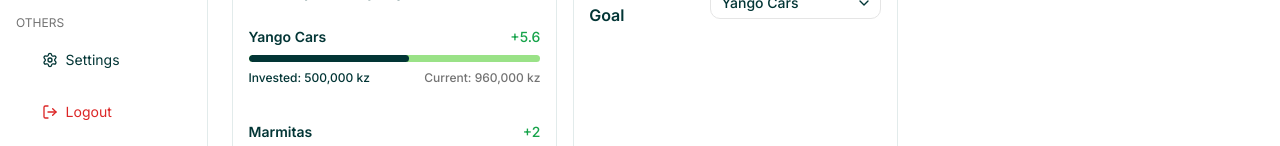
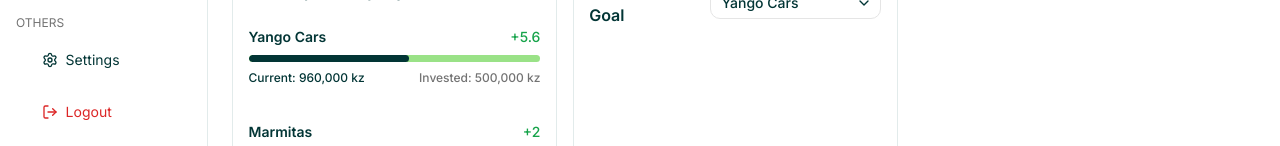
Before and after one commit to makeneto/eminus, a React (Vite) app: page /investments in a window 1280 px wide. Shown: the part 654-800 px from the top of the page. Built offline with nearby package versions, Linux system fonts and the light colour scheme.

Commit message:
style: invert invested and current balance

```diff
--- a/src/components/investment/InvestmentItem.tsx
+++ b/src/components/investment/InvestmentItem.tsx
@@ -18,10 +18,10 @@
 
       <div className="flex items-center justify-between">
         <p className="text-xs font-medium">
-          Invested: {investedBalance.toLocaleString()} kz
+          Current: {currentBalance.toLocaleString()} kz
         </p>
         <p className="text-xs font-medium text-muted-foreground">
-          Current: {currentBalance.toLocaleString()} kz
+          Invested: {investedBalance.toLocaleString()} kz
         </p>
       </div>
     </div>
```
